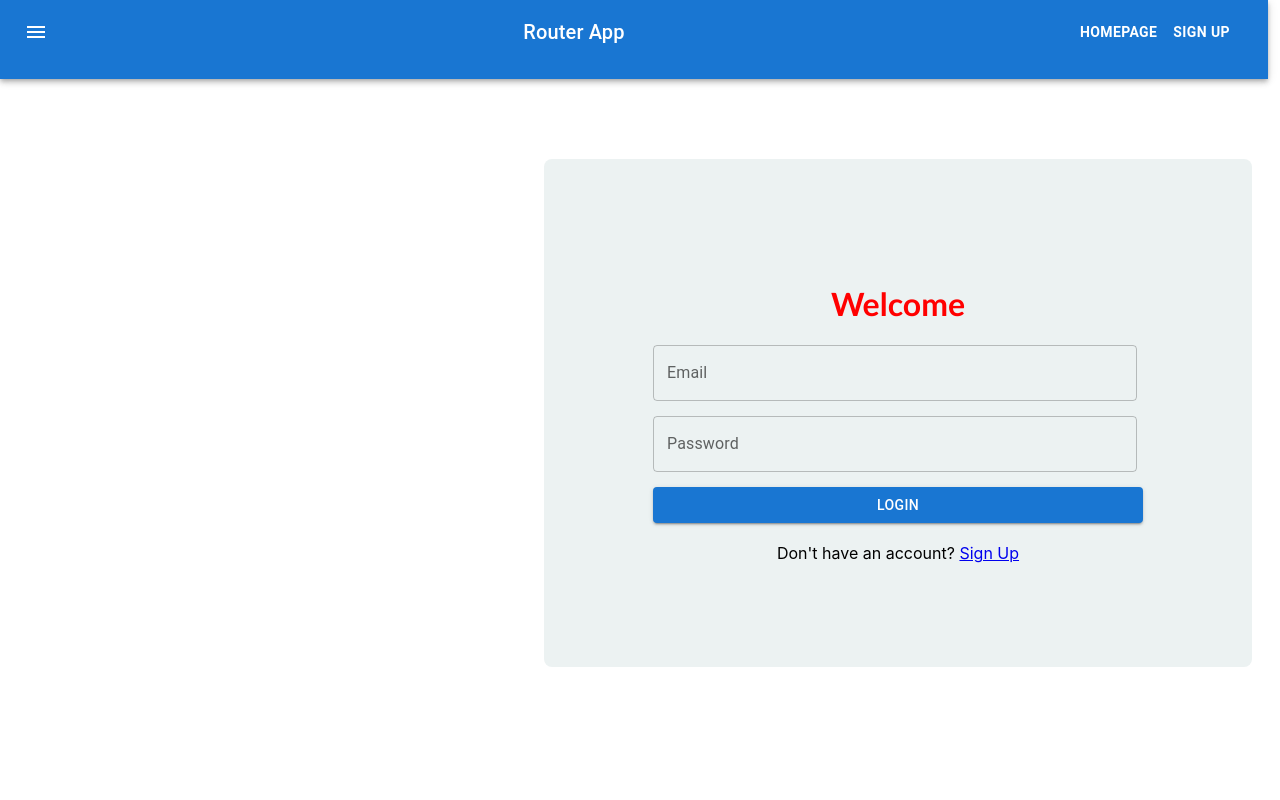
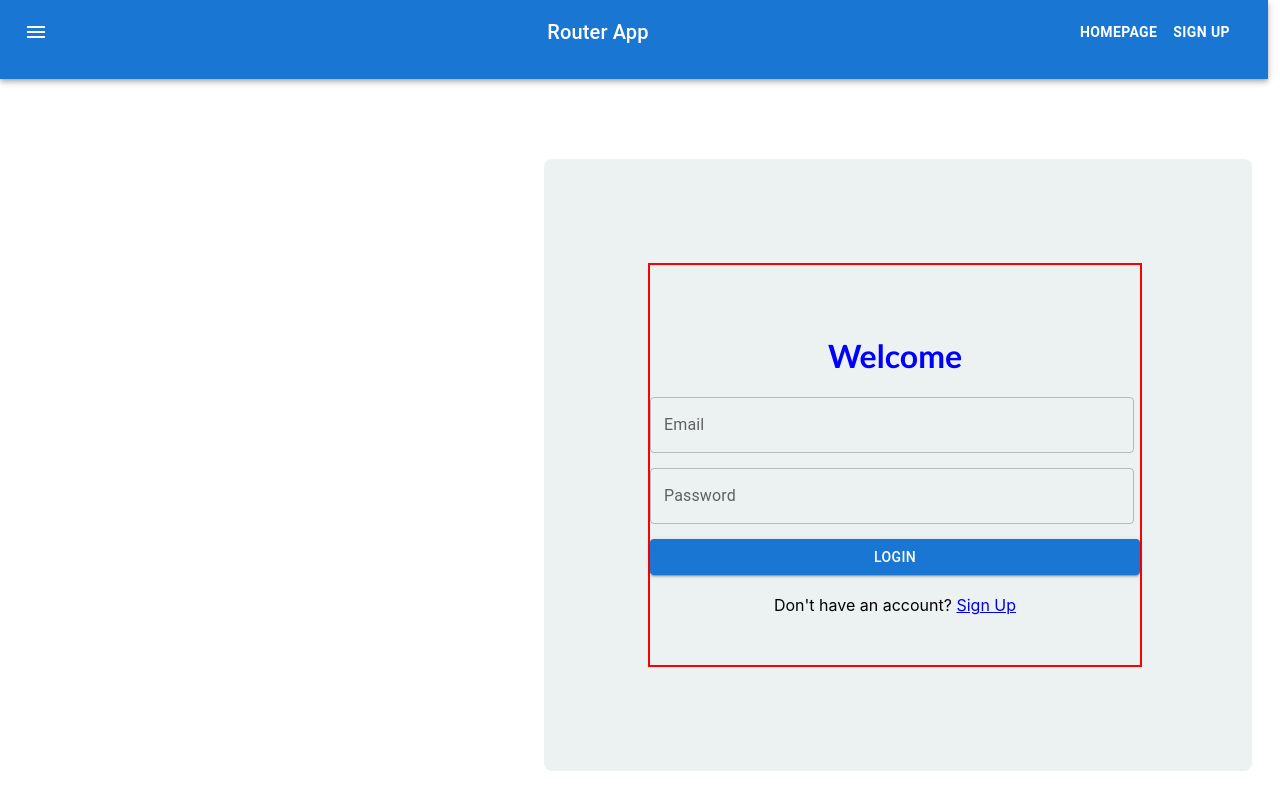
Before and after one commit to segunAlf-dev/router-app, a React (Create React App) app: page / in a window 1280 px wide. Built offline with nearby package versions, Linux system fonts and the light colour scheme.

Commit message:
updated code

```diff
--- a/src/components/Login.css
+++ b/src/components/Login.css
@@ -1,58 +1,25 @@
 #login_header {
     font-family: 'Trebuchet MS', 'Lucida Sans Unicode';
-    color: red;
+    color: blue;
 
 }
 
 #login_form {
     display: flex;
     flex-direction: column;
-    align-items: flex-start;
+    align-items: center;
     justify-content: space-around;
-    width: 100%;
+    /* width: 100%; */
+    padding: 50px 0 50px 0;
+    border: 2px solid red;
+    /* background-color: white; */
 
 
 
 }
-
-#box {
-        display: flex;
-        flex-direction: column;
-        align-items: center;
-        justify-content:center;
-        background-color: rgb(236, 242, 242);
-        border-radius: 10px;
-        margin-left: 30rem;
-        margin-top: 4rem;
-        height: 30rem;
-        width: 32rem;
-
-}
-
-/* input {
-        margin-bottom: 40px;
-        padding: 14px 12px;
-        width: 80%;
-        border-radius: 6px;
-        outline: none;
-} */
  input:hover {
-        border: 1px solid skyblue;
+         border: 1px solid skyblue;
  }
-/*
- #outlined-password-input {
-        width: 90%;
- } */
-
-/* #form-e, #form-p {
-        padding: 18px 1px;
-}
-
-#form-btn:hover {
-        background-color: rgb(167, 167, 167);
-        transform: translateX(8px);
-
-} */
 
 div {
     margin-right: 6px;
--- a/src/components/NavBar.js
+++ b/src/components/NavBar.js
@@ -7,8 +7,7 @@ import Button from '@mui/material/Button';
 import IconButton from '@mui/material/IconButton';
 import MenuIcon from '@mui/icons-material/Menu';
 import {Link} from 'react-router-dom';
-// import '../App.css';
-// import  SignUp  from '../components/SignUp';
+
 
  const NavBar = () => {
 
@@ -21,11 +20,11 @@ import {Link} from 'react-router-dom';
             edge="start"
             color="inherit"
             aria-label="menu"
-            sx={{ mr: 2 }}
+            sx={{ mr: 8 }}
           >
             <MenuIcon />
           </IconButton>
-          <Typography variant="h6" component="div" sx={{ flexGrow: 1 }}>
+          <Typography variant="h6" component="div" sx={{ flexGrow: 1}}>
             Router App
           </Typography>
 
--- a/src/components/SignUp.css
+++ b/src/components/SignUp.css
@@ -1,6 +1,6 @@
 #login_header {
     font-family: 'Trebuchet MS', 'Lucida Sans Unicode';
-    color: red;
+    color: blue;
 
 }
 
@@ -9,12 +9,13 @@
     flex-direction: column;
     align-items: center;
     justify-content: space-around;
-    width: 100%;
+    /* width: 100%; */
+    /* border: 2px solid red; */
 
 
 }
 
-#box {
+/* #box {
     display: flex;
     flex-direction: column;
     align-items: center;
@@ -26,7 +27,7 @@
     height: 35rem;
     width: 32rem;
 
-}
+} */
 
  input:hover {
      border: 1px solid skyblue;
```
Also changed, not shown: src/components/HomPage.js (added), src/components/HomePage.css (added), src/logo.svg (deleted).
